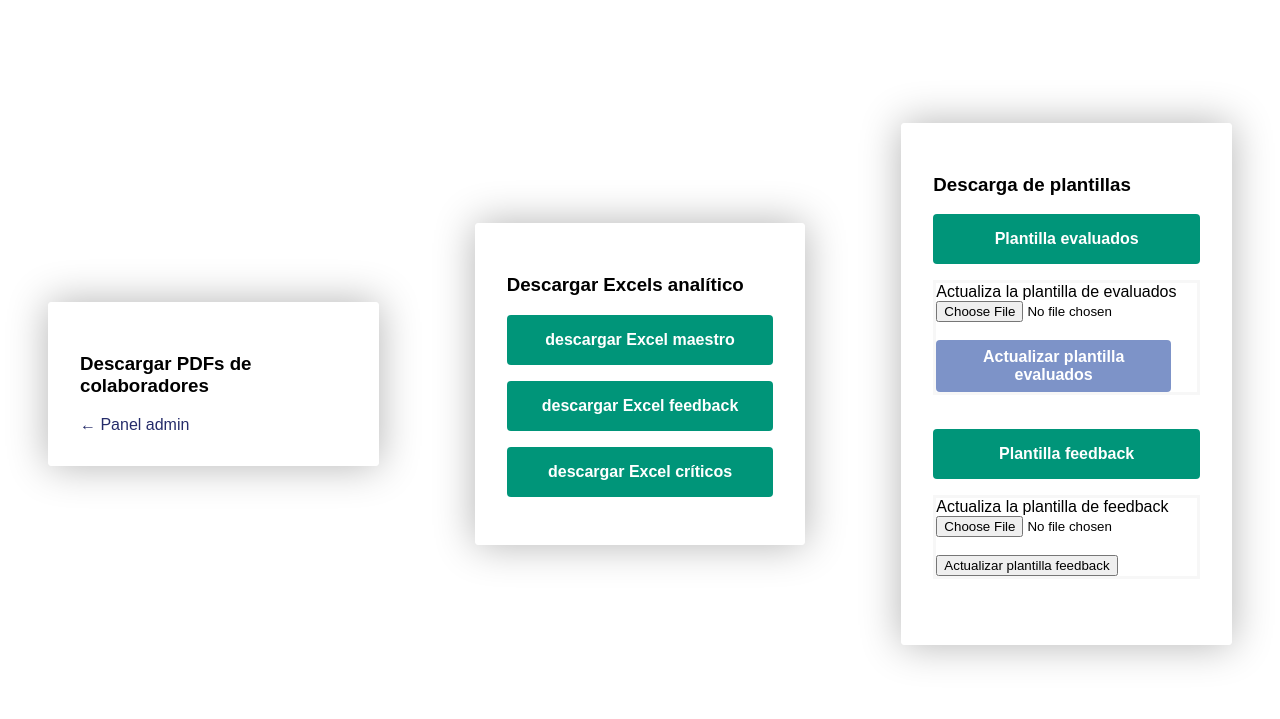
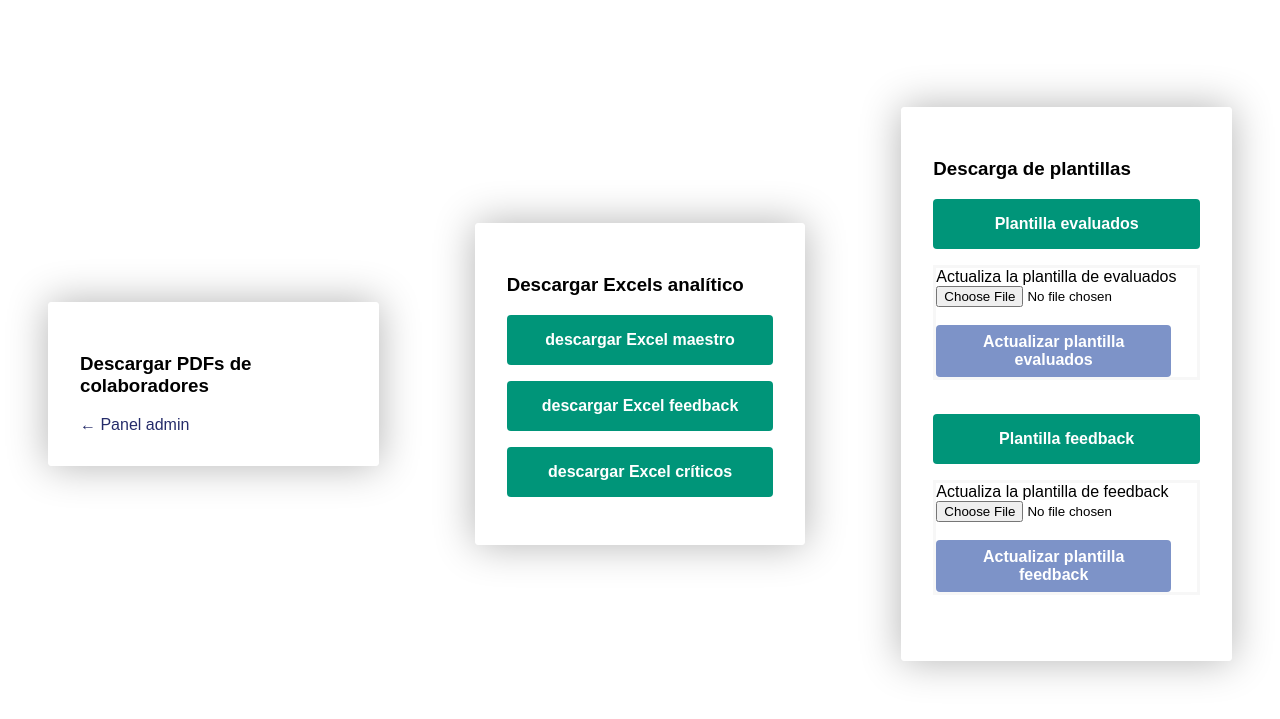
Before and after one commit to adtor97/Crosland_auto360, a Flask app: template templates/download_previous_results.html in a window 1280 px wide. Shown: the top 719 px of the page. Run offline with Flask 2, Linux system fonts and the light colour scheme; the template is opened without the code that fills it, so the values that code supplies are empty; parts of the project's set-up code (start-up, migrations or seed data) failed here and were passed over; some libraries are stand-ins or nearby versions.

Commit message:
last commit before closing reu

```diff
--- a/templates/download_previous_results.html
+++ b/templates/download_previous_results.html
@@ -70,7 +70,7 @@
         <input type="file" class="form-control" name = "plantilla_feedback">
         <br>
         <br>
-      <button type="submit" class="float_22" onClick="this.form.submit();process_once(); " id="buttom_process_mini">Actualizar plantilla feedback</button>
+      <button type="submit" class="float_2" onClick="this.form.submit();process_once(); " id="buttom_process_mini">Actualizar plantilla feedback</button>
       </div>
       </form>
 
```
